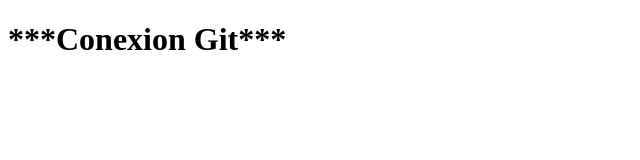
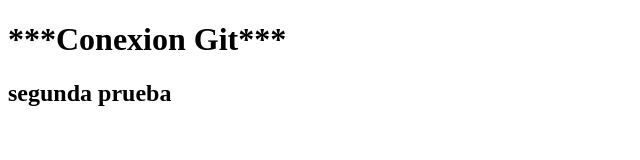
Before and after one commit to Vale-ux-wq/PruebaConexion, a plain HTML site: page index.html in a window 1280 px wide. Shown: the whole page, without its empty margins (0-640 px from the left). Drawn offline with Linux system fonts and the light colour scheme.

Commit message:
Segunda prueba 8:46

```diff
--- a/index.html
+++ b/index.html
@@ -9,5 +9,7 @@
 
     <h1>***Conexion Git***</h1>
 
+    <h2>segunda prueba</h2>
+
 </body>
 </html>
```
